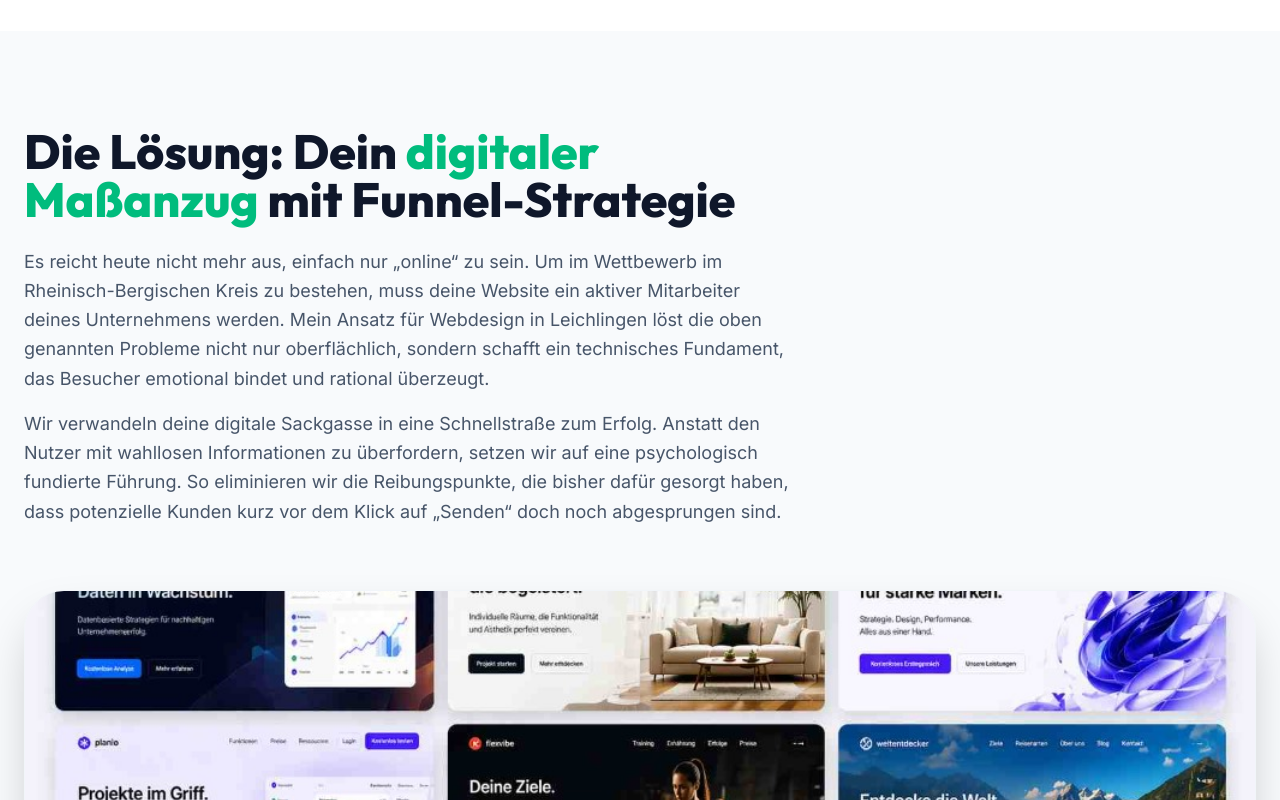
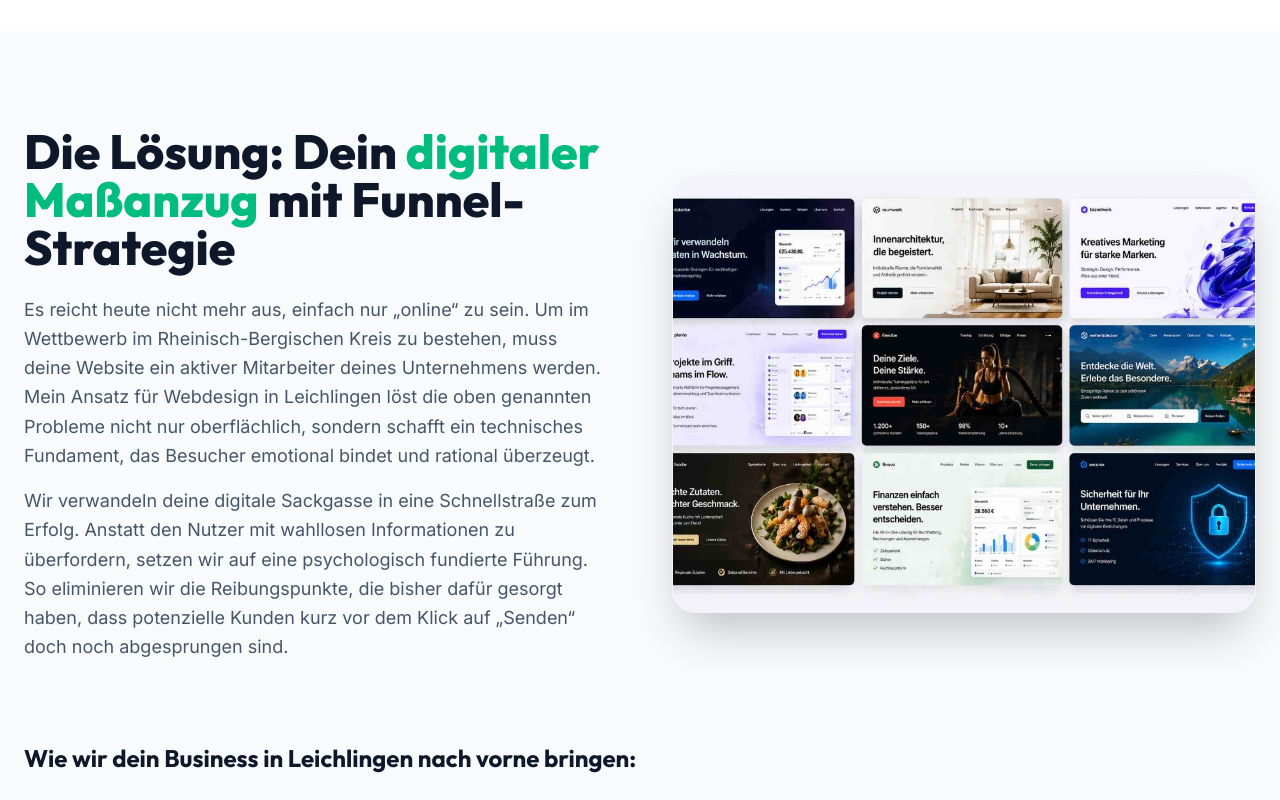
Before and after one commit to timmsug-source/website-linkedin, a Next.js app: page /webdesign/leichlingen in a window 1280 px wide. Shown: the part 1600-2400 px from the top of the page. Built offline with nearby package versions, Linux system fonts and the light colour scheme.

Commit message:
Update LeichlingenSolution layout: place image right next to the intro text

```diff
--- a/src/components/lp/LeichlingenSections.tsx
+++ b/src/components/lp/LeichlingenSections.tsx
@@ -185,8 +185,9 @@ export function LeichlingenSolution() {
     <section className="py-24 px-6 bg-slate-50" aria-label="Die Lösung für Leichlingen">
       <div className="max-w-7xl mx-auto">
 
-        {/* Intro */}
-        <div className="max-w-3xl mb-16">
+        {/* Intro & Image */}
+        <div className="grid grid-cols-1 lg:grid-cols-2 gap-12 lg:gap-16 items-center mb-20">
+          <div>
             <h2 className="text-4xl md:text-5xl font-display font-extrabold text-slate-900 leading-tight mb-6">
               Die Lösung: Dein <span className="text-accent">digitaler Maßanzug</span> mit Funnel-Strategie
             </h2>
@@ -200,12 +201,11 @@ export function LeichlingenSolution() {
             </div>
           </div>
 
-        {/* Standalone Image Showcase */}
           <motion.div
-          initial={{ opacity: 0, y: 20 }}
-          whileInView={{ opacity: 1, y: 0 }}
+            initial={{ opacity: 0, scale: 0.95 }}
+            whileInView={{ opacity: 1, scale: 1 }}
             viewport={{ once: true }}
-          className="mb-20 relative w-full aspect-video md:aspect-[21/9] rounded-[2.5rem] overflow-hidden shadow-2xl border border-slate-100"
+            className="relative w-full aspect-video lg:aspect-[4/3] rounded-3xl overflow-hidden shadow-2xl border border-slate-100"
           >
             <Image
               src="/images/mockups-grid.jpg"
@@ -214,6 +214,7 @@ export function LeichlingenSolution() {
               className="object-cover object-center"
             />
           </motion.div>
+        </div>
 
         {/* Tiles / Kacheln */}
         <div className="mb-16">
```
Lines whose indentation alone changed are shown as unchanged.
